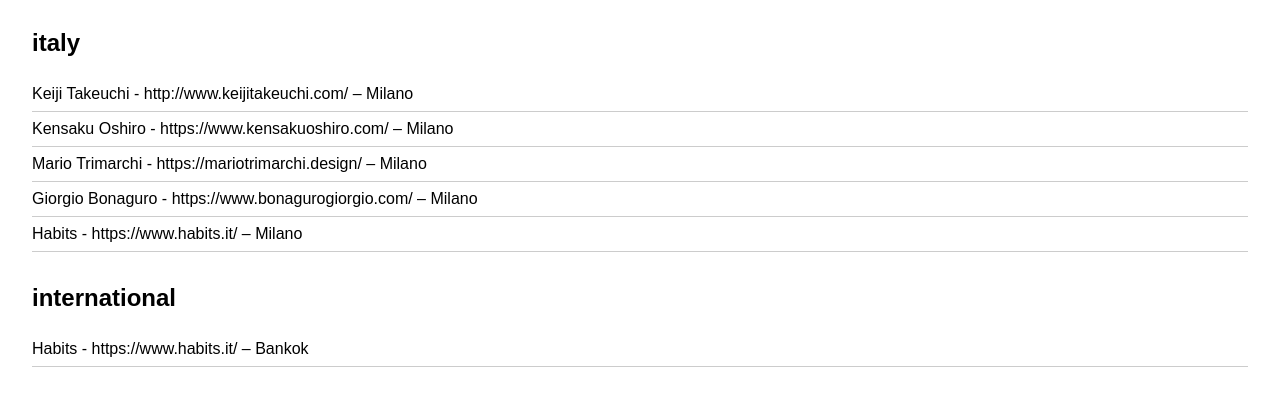
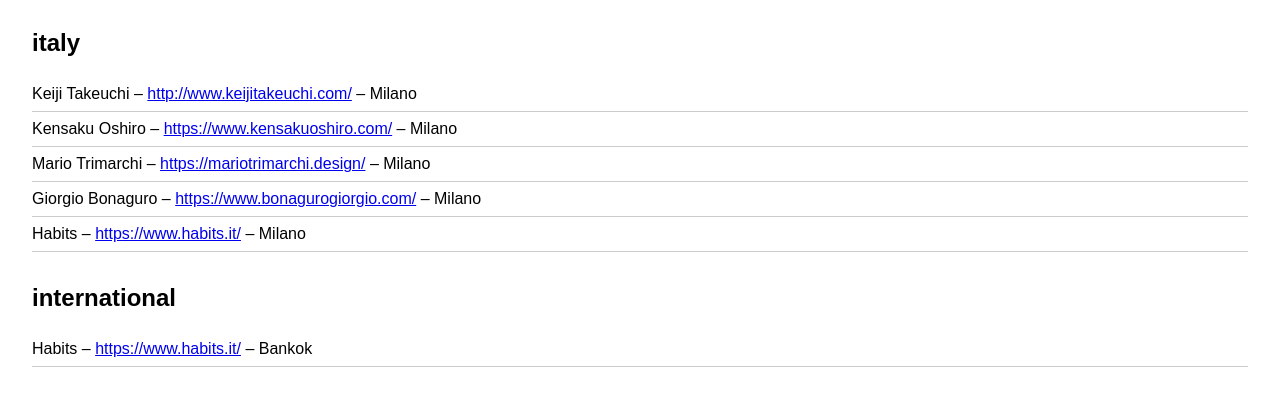
Before and after one commit to moritz-bis/studiofinder, a plain HTML site: page index.html in a window 1280 px wide. Shown: the part 72-478 px from the top of the page. Drawn offline with Linux system fonts and the light colour scheme.

Commit message:
clickbar

```diff
--- a/index.html
+++ b/index.html
@@ -42,7 +42,7 @@
         const liste = document.getElementById(listenId);
         studios.forEach(studio => {
           const eintrag = document.createElement('li');
-          eintrag.textContent = `${studio.name} - ${studio.website} – ${studio.city}`; // oder passe an: `${studio.name} – ${studio.stadt}`
+          eintrag.innerHTML = `${studio.name} – <a href="${studio.website}" target="_blank">${studio.website}</a> – ${studio.city}`;
           liste.appendChild(eintrag);
         });
       } catch (error) {
```
